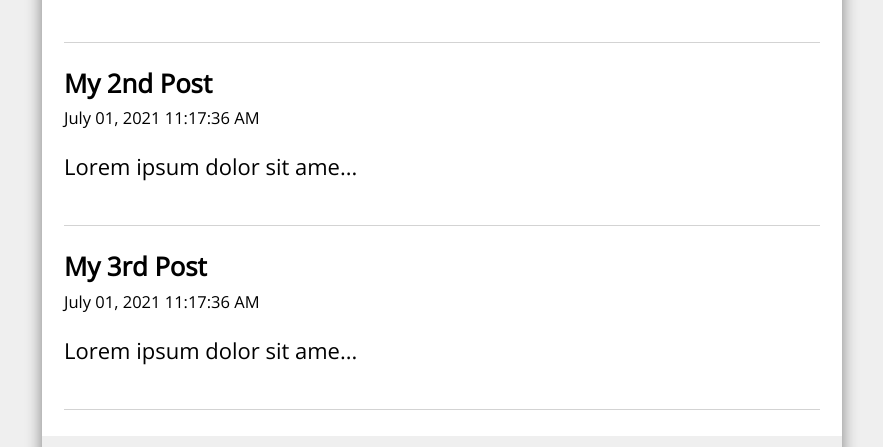
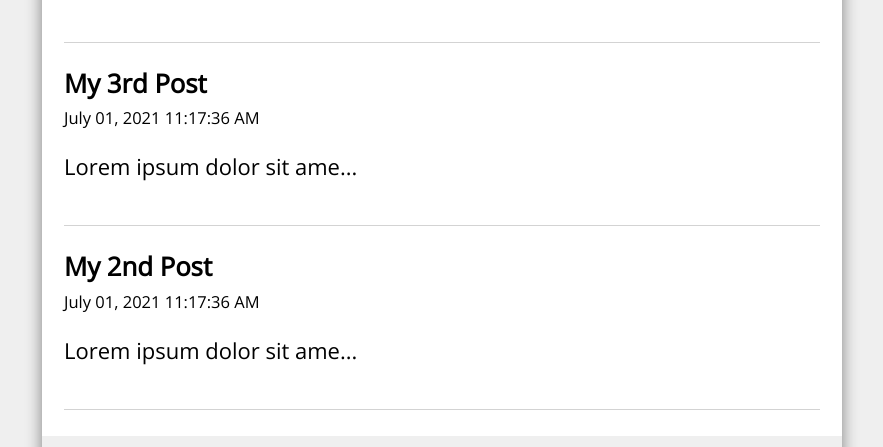
Before and after one commit to chiayuuliu/React-router-V5, a React (Create React App) app: page / in a window 1280 px wide. Shown: the part 304-751 px from the top of the page, without its empty margins (198-1081 px from the left). Built offline with nearby package versions, Linux system fonts and the light colour scheme.

Commit message:
搜尋文章功能ok

```diff
--- a/src/App.js
+++ b/src/App.js
@@ -12,6 +12,7 @@ import { useState, useEffect } from "react";
 import { format } from "date-fns";
 
 const App = () => {
+  // 文章列表
   const [posts, setPosts] = useState([
     {
       id: 1,
@@ -40,18 +41,36 @@ const App = () => {
   ]);
   const [search, setSearch] = useState("");
   const [searchResults, setSearchResults] = useState([]);
+  // 文章標題
   const [postTitle, setPostTitle] = useState("");
+  // 文章內容
   const [postBody, setPostBody] = useState("");
 
   const history = useHistory();
 
+  useEffect(() => {
+    const filteredResults = posts.filter(
+      // 文章標題或文章內容有包含搜尋字都回傳
+      (post) =>
+        post.body.toLowerCase().includes(search.toLowerCase()) ||
+        post.title.toLowerCase().includes(search.toLowerCase())
+    );
+    // 讓最新的文章在最前面
+    setSearchResults(filteredResults.reverse());
+  }, [posts, search]);
+
   const handleSubmit = (e) => {
     e.preventDefault();
-    // 取得目前資料裡的最後一筆的id值 +1，如果沒有資料就是給1
+    // 取得目前資料裡的最後一筆的id值 +1，如果沒有資料表示是空陣列，那id就是從1開始
     const id = posts.length ? posts[posts.length - 1].id + 1 : 1;
-    const datetime = format(new Date(), 'MMMM dd, yyyy pp');
-    const newPost = {id, title:postTitle, datetime, body: postBody}
-
+    const datetime = format(new Date(), "MMMM dd, yyyy pp");
+    const newPost = { id, title: postTitle, datetime, body: postBody };
+    const allPosts = [...posts, newPost];
+    setPosts(allPosts);
+    // 新增完文章後，新增的欄位清空，並回到首頁
+    setPostTitle("");
+    setPostBody("");
+    history.push("/");
   };
 
   // 刪除完就回到根目錄
@@ -67,7 +86,7 @@ const App = () => {
 
       <Switch>
         <Route exact path="/">
-          <Home posts={posts} />
+          <Home posts={searchResults} />
         </Route>
 
         <Route exact path="/post">
--- a/src/component/Home.js
+++ b/src/component/Home.js
@@ -3,6 +3,7 @@ import Feed from "./Feed";
 
 const Home = ({ posts }) => {
   return (
+    // 如果沒有文章，顯示提示字
     <main className="Home">
       {posts.length ? (
         <Feed posts={posts} />
```
Also changed, not shown: src/component/PostPage.js (+4 -4 lines), 1 other file (tests, documents, lock files or other folders).
